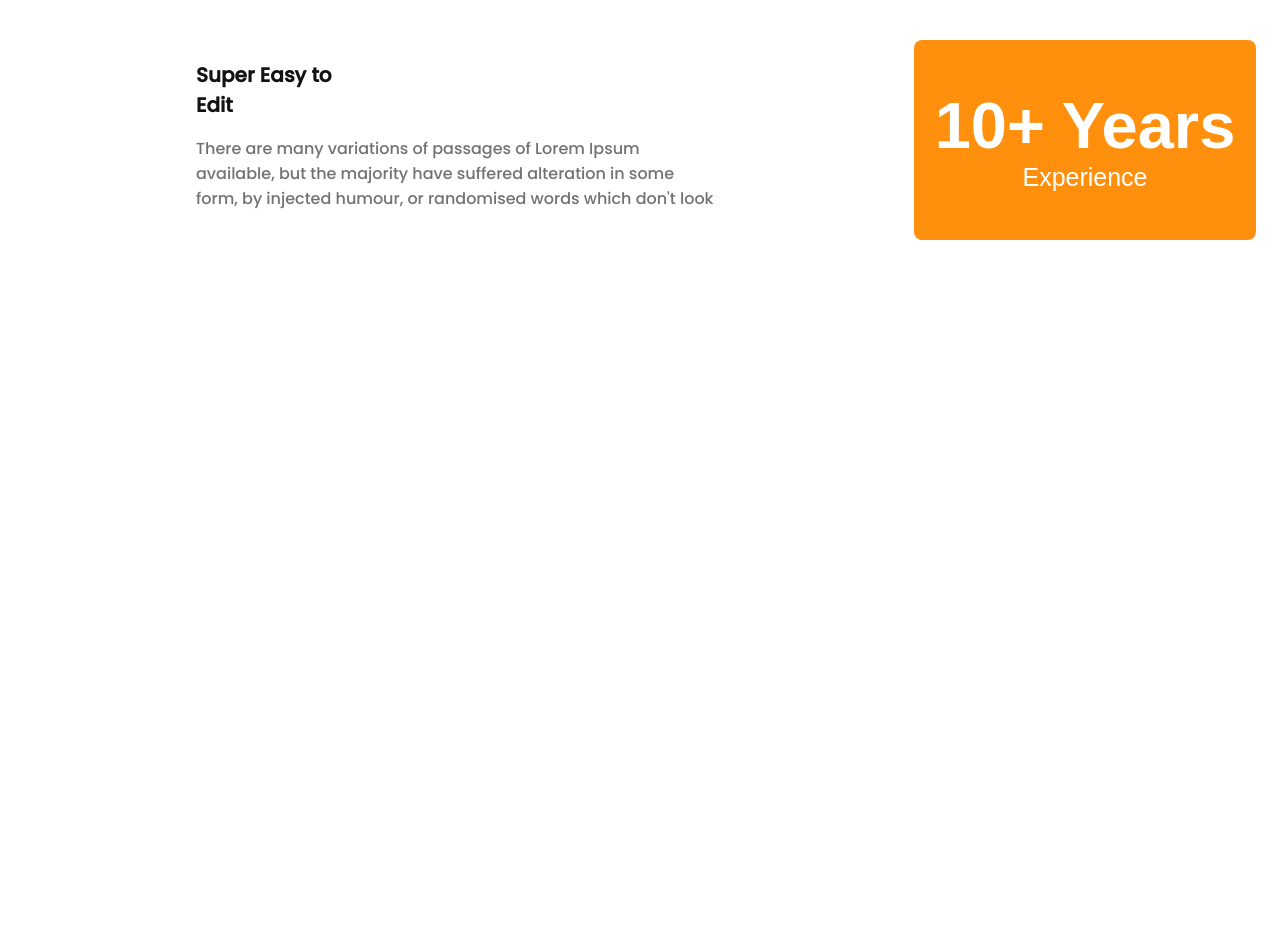
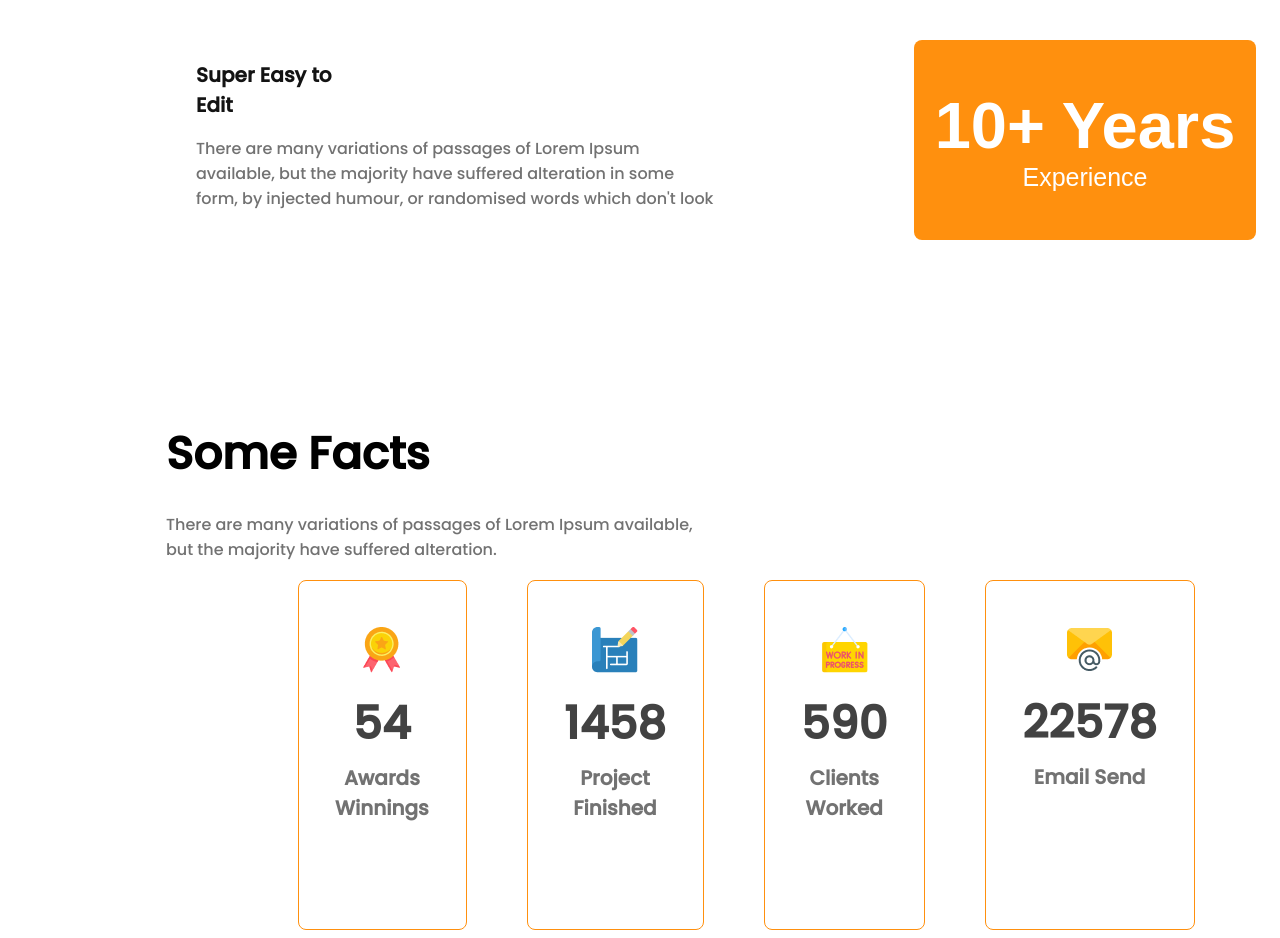
Before and after one commit to Tahidulislam2604/g3-architects-css3, a plain HTML site: page index.html in a window 1280 px wide. Shown: the part 3606-4544 px from the top of the page. Before the commit the page ends 3904 px from the top, so only its background shows below. Drawn offline with Linux system fonts and the light colour scheme.

Commit message:
my git commit

```diff
--- a/index.html
+++ b/index.html
@@ -104,6 +104,44 @@
                         class="span-1">Experience</span></button>
             </div>
         </section>
+        <!-- some facts section -->
+        <section class="facts">
+            <div class="facts-info">
+                <h3 class="facts-title">Some Facts</h3>
+                <p class="facts-title-info">There are many variations of passages of Lorem Ipsum available, but the
+                    majority have suffered alteration.</p>
+            </div>
+            <div class="facts-icons">
+                <div class="facts-icon">
+                    <div class="facts-icon-img">
+                        <img src="images/icons/ribon.png" alt="">
+                    </div>
+                    <p class="facts-icon-rating">54</p>
+                    <P class="facts-icon-info">Awards Winnings</P>
+                </div>
+                <div class="facts-icon">
+                    <div class="facts-icon-img">
+                        <img src="images/icons/projects.png" alt="">
+                    </div>
+                    <p class="facts-icon-rating">1458</p>
+                    <P class="facts-icon-info">Project Finished</P>
+                </div>
+                <div class="facts-icon">
+                    <div class="facts-icon-img">
+                        <img src="images/icons/customers.png" alt="">
+                    </div>
+                    <p class="facts-icon-rating">590</p>
+                    <P class="facts-icon-info">Clients Worked</P>
+                </div>
+                <div class="facts-icon">
+                    <div class="facts-icon-img">
+                        <img src="images/icons/email.png" alt="">
+                    </div>
+                    <p class="facts-icon-rating">22578</p>
+                    <P class="facts-icon-info">Email Send</P>
+                </div>
+            </div>
+        </section>
     </main>
     <footer>
 
--- a/styles.css
+++ b/styles.css
@@ -77,7 +77,6 @@ body {
 }
 
 /* Quick Feature Styles */
-.quick-feature {}
 
 .quick-feature-description {
     display: flex;
@@ -195,3 +194,59 @@ body {
     font-weight: 500;
     font-size: 25px;
 }
+
+/* some facts style */
+.facts-info {
+    margin-left: 12.5%;
+}
+
+.facts-title {
+    font-weight: 700;
+    font-size: 45px;
+    margin-top: 130px;
+    margin-bottom: 24px;
+}
+
+.facts-title-info {
+    color: #727272;
+    width: 542px;
+    height: 52px;
+}
+
+.facts-icons {
+    display: flex;
+    gap: 60px;
+    justify-content: space-around;
+    text-align: center;
+    margin-left: 290px;
+    margin-right: 290px;
+}
+
+.facts-icon {
+    width: 241.83px;
+    height: 241.83px;
+    border: 1px solid #FF900E;
+    border-radius: 8px;
+    padding-top: 46px;
+    padding-left: 36px;
+    padding-right: 37px;
+    padding-bottom: 60px;
+}
+
+.facts-icon-rating {
+    font-weight: 600;
+    font-size: 45px;
+    color: #424242;
+    padding: 0;
+    margin-top: 10px;
+    margin-bottom: 5px;
+}
+
+.facts-icon-info {
+    font-weight: 600;
+    font-size: 20px;
+    color: #727272;
+    margin: 0em;
+}
+
+/* sponsors styles */
```
